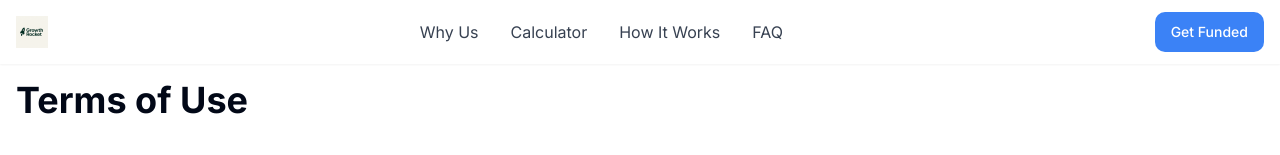
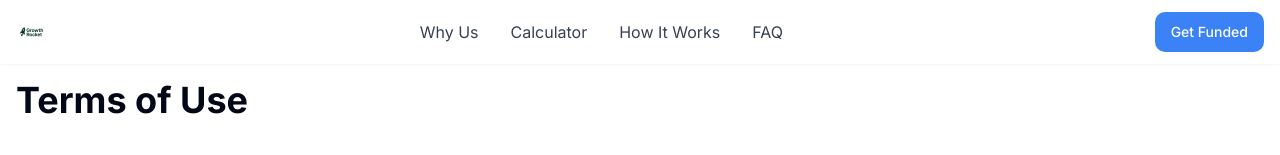
Before and after one commit to tmaksimov/rocket-growth-funding, a React (Vite) app: page /terms-of-use in a window 1280 px wide. Shown: the top 155 px of the page. Built offline with nearby package versions, Linux system fonts and the light colour scheme.

Commit message:
Refactor: Update logo and styling
Update the logo component to use a transparent font and blue color.

```diff
--- a/src/components/Logo.tsx
+++ b/src/components/Logo.tsx
@@ -5,9 +5,9 @@ const Logo = ({ className = "" }: { className?: string }) => {
   return (
     <div className={`flex items-center gap-2 ${className}`}>
       <img
-        src="/lovable-uploads/7e45bec6-8e1f-4d19-b656-023140c9f950.png"
+        src="/lovable-uploads/b377b433-16a0-4b0e-bd37-5957a4004bfa.png"
         alt="GrowthRocket Logo"
-        className="h-8"
+        className="h-8 text-blue-600"
       />
     </div>
   );
```
Also changed, not shown: public/lovable-uploads/b377b433-16a0-4b0e-bd37-5957a4004bfa.png (added).
